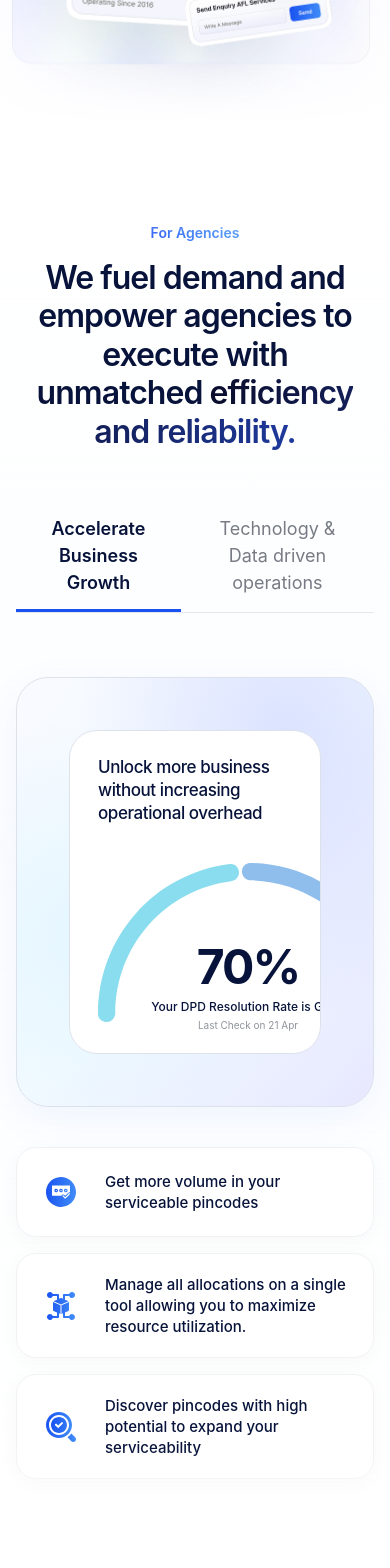
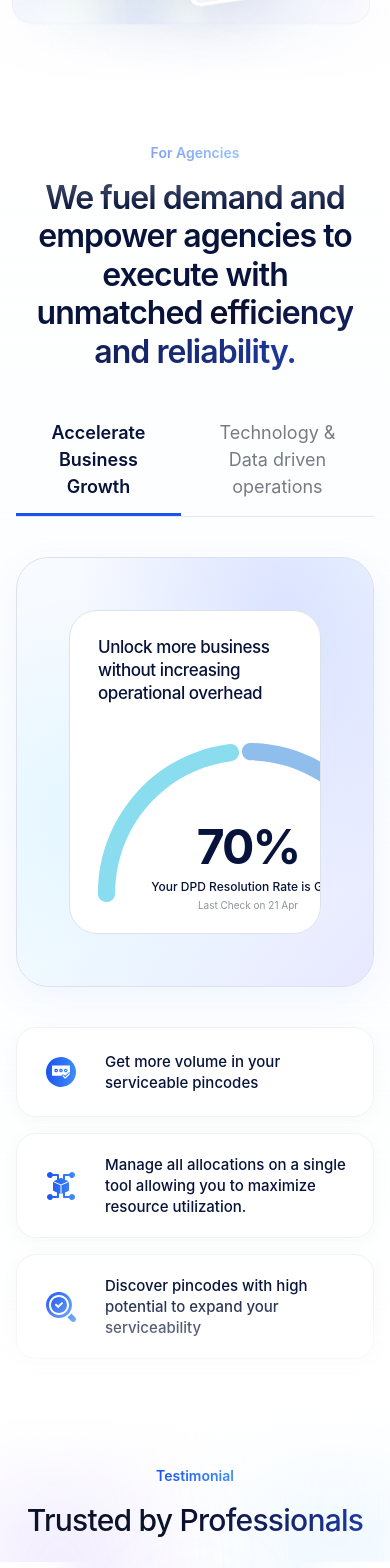
Before and after one commit to Archnightt/kraftbase-assignment, a React (Vite) app: page / in a window 390 px wide. Shown: the part 2880-4448 px from the top of the page. Built offline with nearby package versions, Linux system fonts and the light colour scheme.

Commit message:
margins refined

```diff
--- a/src/components/Agency.tsx
+++ b/src/components/Agency.tsx
@@ -25,7 +25,7 @@ export default function Agency() {
 	];
 
 	return (
-		<section id="agencies" className="py-24 px-4 relative overflow-hidden bg-gradient-to-b from-white via-[#F0F8FF]/20 to-white">
+		<section id="agencies" className="py-14 px-4 relative overflow-hidden bg-gradient-to-b from-white via-[#F0F8FF]/20 to-white">
 			{/* Top fade */}
 			<div
 				aria-hidden="true"
@@ -40,11 +40,11 @@ export default function Agency() {
 			/>
 			<div className="max-w-6xl mx-auto">
 				{/* Header */}
-				<div className="text-center mb-16">
+				<div className="text-center mb-10">
 					<p className="mb-4 text-[14px] sm:text-[16px] md:text-[20px] font-semibold bg-gradient-to-r from-[#1952F1] to-[#418DF8] bg-transparent bg-clip-text inline-block text-transparent">
 						For Agencies
 					</p>
-					<h2 className="text-[32px] md:text-[44px] font-semibold text-[#07133a] tracking-[-0.03em] max-w-5xl mx-auto leading-[1.2] mb-12">
+					<h2 className="text-[32px] md:text-[44px] font-semibold text-[#07133a] tracking-[-0.03em] max-w-5xl mx-auto leading-[1.2] mb-8">
 						We fuel demand and empower agencies to execute with unmatched <span className={gradientText}> efficiency and reliability.</span>
 					</h2>
 
@@ -70,7 +70,7 @@ export default function Agency() {
 				</div>
 
 				{/* Content panel */}
-				<div className="grid md:grid-cols-2 gap-10 items-center mt-12 bg-transparent max-w-5xl mx-auto">
+				<div className="grid md:grid-cols-2 gap-10 items-center mt-8 bg-transparent max-w-5xl mx-auto">
 					{/* Left – gauge */}
 					<div className="relative h-[430px] overflow-hidden rounded-[32px] border border-[#DDE2EA] bg-gradient-to-br from-[#F8FAFF] via-[#F3FAFF] to-[#E7E8FF] p-[52px] shadow-[0_12px_40px_rgba(25,82,241,0.06)]">
 						{/* Ambient gradient */}
--- a/src/components/Features.tsx
+++ b/src/components/Features.tsx
@@ -75,7 +75,7 @@ const features: Feature[] = [
 
 export default function Features() {
 	return (
-		<section id="lenders" className="pt-24 pb-6 px-4 md:px-8 relative overflow-x-clip" style={sectionBg}>
+		<section id="lenders" className="pt-14 pb-6 px-4 md:px-8 relative overflow-x-clip" style={sectionBg}>
 			{/* Top fade — blends into the Hero's white bottom edge */}
 			<div
 				aria-hidden="true"
--- a/src/components/Footer.tsx
+++ b/src/components/Footer.tsx
@@ -64,7 +64,7 @@ const socials = [
 export default function Footer() {
 	return (
 		<footer id="contact" className="relative overflow-hidden bg-white px-4 pt-8 text-[#111318] sm:px-6 md:pt-14 lg:px-8">
-			<div className="relative mx-auto max-w-[1440px] overflow-hidden rounded-t-[44px] bg-white px-5 pt-4 sm:rounded-t-[68px] sm:px-10 md:pt-24 lg:px-16 lg:pt-32">
+			<div className="relative mx-auto max-w-[1440px] overflow-hidden rounded-t-[44px] bg-white px-5 pt-4 sm:rounded-t-[68px] sm:px-10 md:pt-14 lg:px-16 lg:pt-20">
 				<div className="relative mx-auto mb-16 flex min-h-[400px] flex-col items-center justify-start pt-2">
 					<HeroBackdrop />
 
@@ -94,7 +94,7 @@ export default function Footer() {
 					</div>
 				</div>
 
-				<div className="relative z-10 mx-auto mt-16 grid w-full grid-cols-1 items-start gap-10 text-center lg:mt-24 lg:grid-cols-[1fr_minmax(0,560px)_1fr] lg:text-left">
+				<div className="relative z-10 mx-auto mt-10 grid w-full grid-cols-1 items-start gap-10 text-center lg:mt-16 lg:grid-cols-[1fr_minmax(0,560px)_1fr] lg:text-left">
 					<section className="px-2 py-4 lg:py-7">
 						<h3 className="text-[16px] font-semibold tracking-[-0.035em] sm:text-[18px]">Navigation</h3>
 						<nav aria-label="Footer navigation" className="mt-5">
--- a/src/components/Testimonials.tsx
+++ b/src/components/Testimonials.tsx
@@ -230,7 +230,7 @@ export default function Testimonials() {
 	};
 
 	return (
-		<section className="py-20 md:py-28 bg-white relative overflow-hidden select-none">
+		<section className="py-12 md:py-16 bg-white relative overflow-hidden select-none">
 			{/* Top fade — blends into the section above */}
 			<div
 				aria-hidden="true"
@@ -293,7 +293,7 @@ export default function Testimonials() {
 				}}
 			/>
 			{/* Header */}
-			<div className="relative z-10 max-w-4xl mx-auto text-center mb-10 md:mb-14 px-4">
+			<div className="relative z-10 max-w-4xl mx-auto text-center mb-6 md:mb-10 px-4">
 				<p className="mb-4 text-[14px] sm:text-[16px] md:text-[20px] font-semibold bg-gradient-to-r from-[#1952F1] to-[#418DF8] bg-transparent bg-clip-text inline-block text-transparent">
 					Testimonial
 				</p>
@@ -425,7 +425,7 @@ export default function Testimonials() {
 			</div>
 
 			{/* Bottom CTA Button */}
-			<div className="flex justify-center mt-8 md:mt-10 relative z-10">
+			<div className="flex justify-center mt-4 md:mt-6 relative z-10">
 				<CTAButton label="View All" />
 			</div>
 		</section>
```
